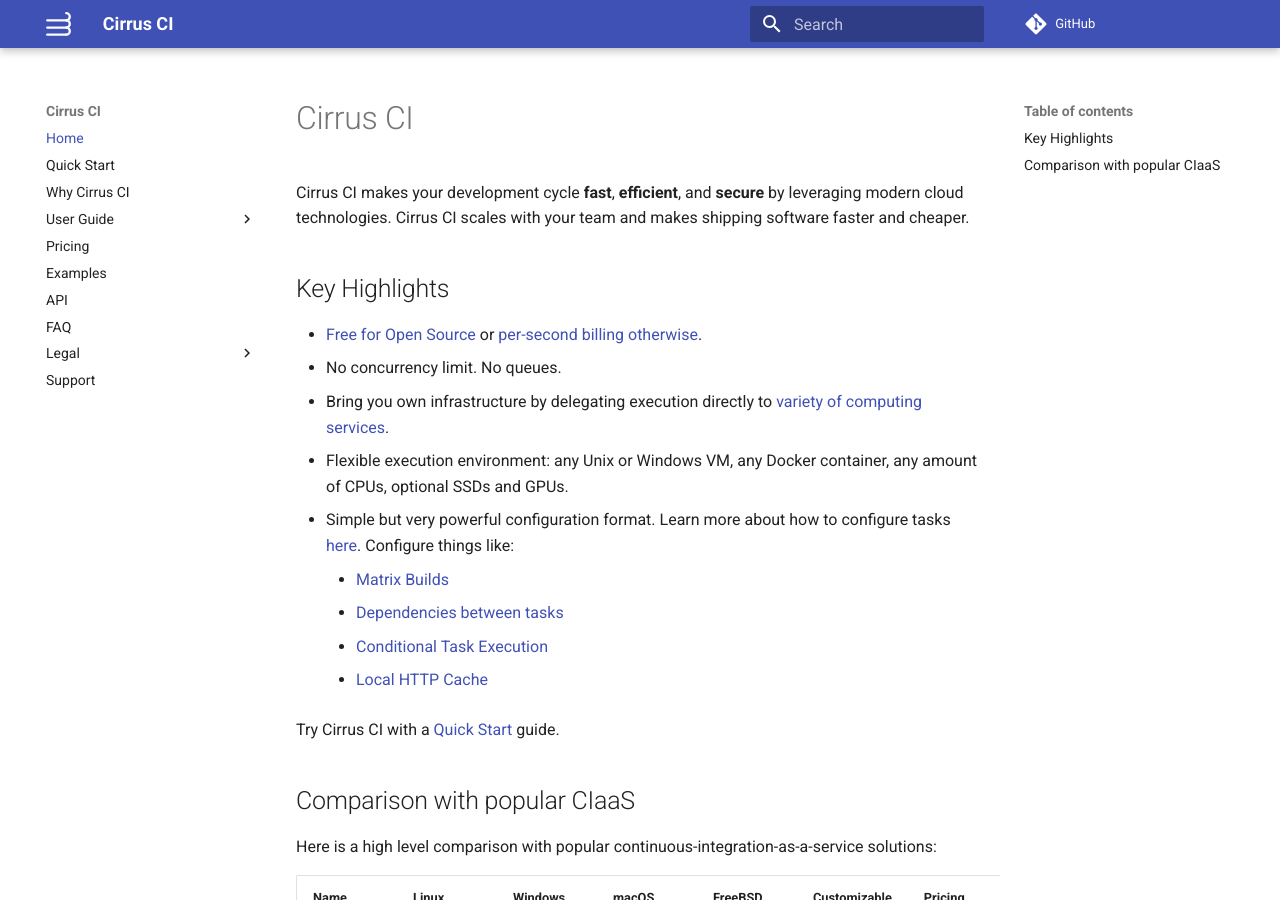
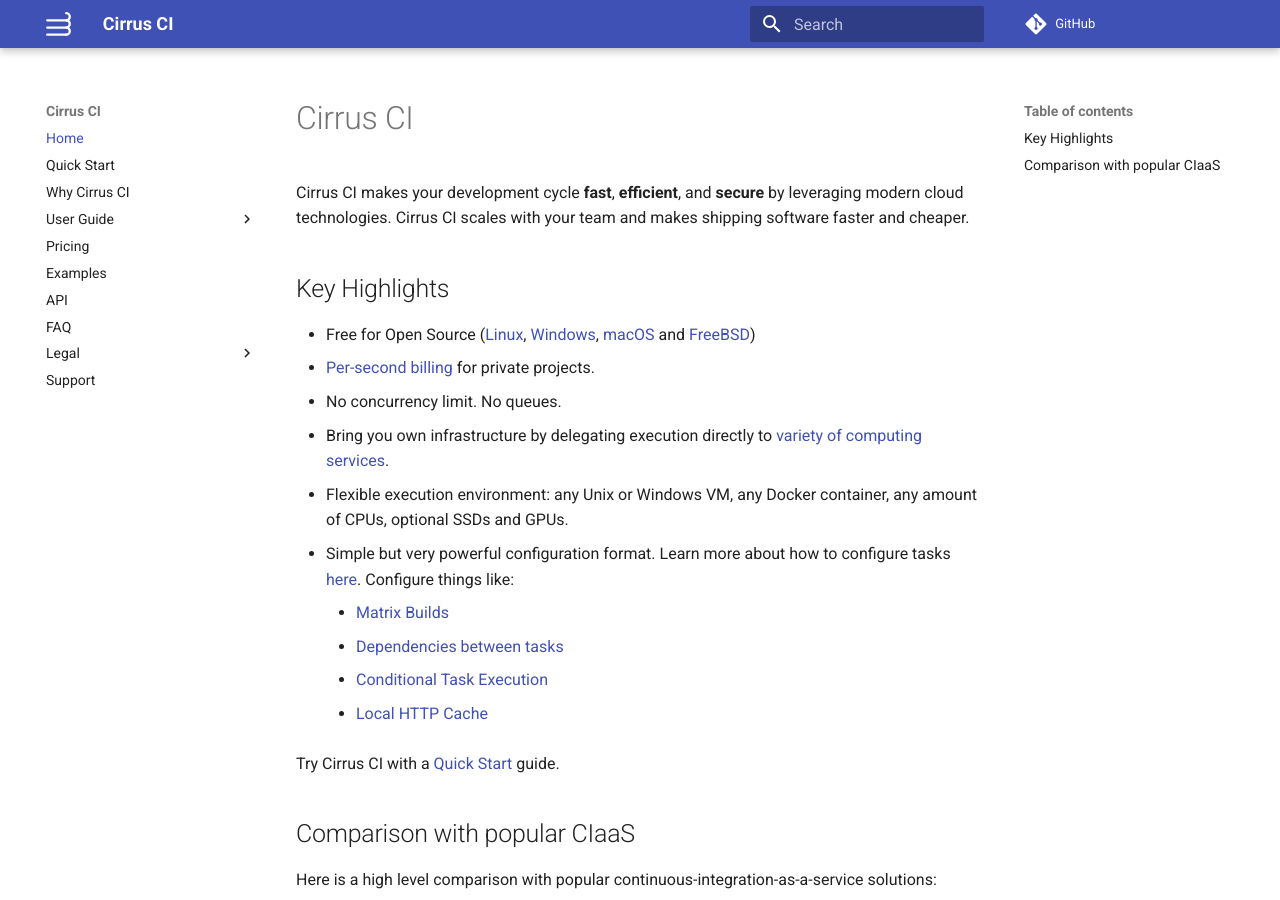
Before and after one commit to cirruslabs/cirrus-ci-docs, an MkDocs documentation site: the page built from docs/index.md, in a window 1280 px wide and 900 px high. Built offline with MkDocs 1.6.1 and Material for MkDocs 9.7.7, drawn with Linux system fonts in a browser that asks for light colours; emoji names are drawn with the system emoji font; comment, search, counter and statistics services are not loaded.

Commit message:
Mention that Cirrus CI is free for OSS for *ALL* platforms

```diff
--- a/docs/index.md
+++ b/docs/index.md
@@ -5,7 +5,8 @@ Cirrus CI scales with your team and makes shipping software faster and cheaper.
 
 ## Key Highlights
 
-* [Free for Open Source](guide/linux.md) or [per-second billing otherwise](/pricing.md).
+* Free for Open Source ([Linux](guide/linux.md), [Windows](guide/windows.md), [macOS](guide/macOS.md) and [FreeBSD](guide/FreeBSD.md))
+* [Per-second billing](/pricing.md) for private projects.
 * No concurrency limit. No queues.
 * Bring you own infrastructure by delegating execution directly to [variety of computing services](guide/supported-computing-services.md).
 * Flexible execution environment: any Unix or Windows VM, any Docker container, any amount of CPUs, optional SSDs and GPUs.
```
